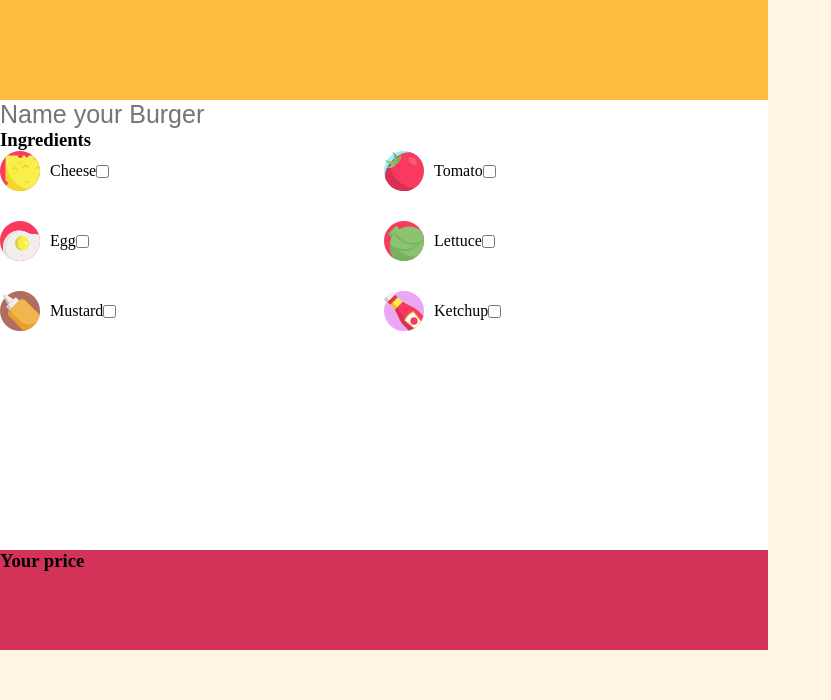
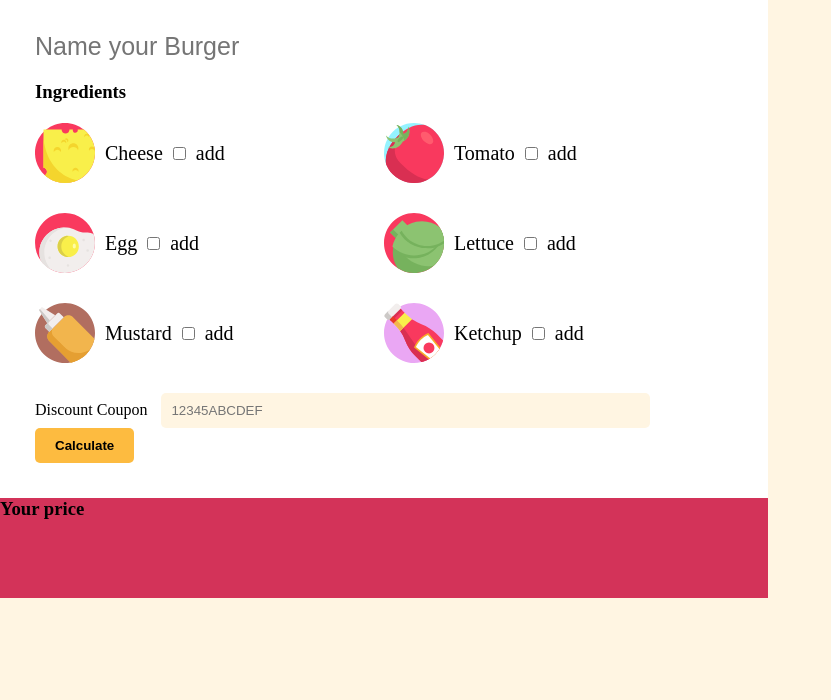
Before and after one commit to Lorenzo-Calzi/js-burger, a plain HTML site: page index.html in a window 1280 px wide. Shown: the part 100-800 px from the top of the page, without its empty margins (0-831 px from the left). Drawn offline with Linux system fonts and the light colour scheme.

Commit message:
Aggiunto coupon e correzioni generali

```diff
--- a/ASSETS/CSS/style.css
+++ b/ASSETS/CSS/style.css
@@ -10,20 +10,24 @@ body{
     width: 60%;
 }
 #site_header{
-    height: 200px;
+    padding: 30px;
     background-color: rgba(253, 187, 64, 1);
 }
 #site_main{
-    height: 450px;
+    padding: 35px;
     background-color: white;
 }
 #site_footer{
     height: 100px;
     background-color: rgba(211, 51, 89, 1);
 }
-input{
+#name_burger{
     border: none;
     font-size: 25px;
+}
+#site_main h3{
+    margin-top: 20px;
+    margin-bottom: 20px;
 }
 
 .burger{
@@ -41,6 +45,29 @@ input{
     margin-bottom: 30px;
 }
 .form_group img{
-    height: 40px;
+    height: 60px;
     margin-right: 10px;
 }
+.form_group label{
+    font-size: 20px;
+    margin-right: 10px;
+}
+input[type="checkbox"] {
+    margin-right: 10px;
+}
+
+button{
+    padding: 10px 20px 10px 20px;
+    border-radius: 5px;
+    background-color: rgba(253, 187, 64, 1);
+    border: none;
+    font-weight:600 ;
+}
+#coupon{
+    border: none;
+    background-color: rgba(255, 245, 226, 1);
+    border-radius: 5px;
+    width: 70%;
+    padding: 10px;
+    margin-left: 10px;
+}
--- a/ASSETS/JS/main.js
+++ b/ASSETS/JS/main.js
@@ -0,0 +1,28 @@
+var x = document.getElementById('cheese').getAttribute('date-price')
+console.log(x);
+
+document.querySelector('button').addEventListener('click', function () {
+    var burger_price = 10;
+    var checks = document.querySelectorAll("input[type='checkbox']");
+
+    var sumIngredients = null;
+    for(var i = 0; i < checks.length; i++) {
+        var element = checks[i];
+        if(element.checked) {
+            sumIngredients += Number(element.getAttribute('date-price'))
+        }
+    }
+
+    console.log(sumIngredients);
+    var totalPrice = burger_price  + sumIngredients;
+    console.log(totalPrice);
+
+    document.getElementById('total_price').innerHTML = totalPrice;
+
+
+    // Definire codici scnto e calcolo prezzo finale scontatato
+    var couponsList = [
+
+    ];
+
+});
--- a/index.html
+++ b/index.html
@@ -16,7 +16,7 @@
         </header>
 
         <main id="site_main">
-            <input type="text" placeholder="Name your Burger">
+            <input type="text" placeholder="Name your Burger" id="name_burger">
             <h3>Ingredients</h3>
 
             <div class="burger">
@@ -25,46 +25,61 @@
                     <div class="form_group">
                         <img src="./img/cheese.svg" alt="">
                         <label for="cheese">Cheese</label>
-                        <input type="checkbox" name="" id="" data-price="">
+                        <input type="checkbox" name="cheese" id="cheese" date-price="1">
+                        <label for="add">add</label>
                     </div>
 
                     <div class="form_group">
                         <img src="/img/fried-egg.svg" alt="">
-                        <label for="cheese">Egg</label>
-                        <input type="checkbox" name="" id="" data-price="">
+                        <label for="egg">Egg</label>
+                        <input type="checkbox" name="egg" id="egg" date-price="2">
+                        <label for="add">add</label>
                     </div>
 
                     <div class="form_group">
                         <img src="./img/mustard.svg" alt="">
-                        <label for="cheese">Mustard</label>
-                        <input type="checkbox" name="" id="" data-price="">
+                        <label for="mustard">Mustard</label>
+                        <input type="checkbox" name="mustard" id="mustard" date-price="0.5">
+                        <label for="add">add</label>
                     </div>
                 </div>
 
                 <div class="right">
                     <div class="form_group">
                         <img src="./img/tomato.svg" alt="">
-                        <label for="cheese">Tomato</label>
-                        <input type="checkbox" name="" id="" data-price="">
+                        <label for="tomato">Tomato</label>
+                        <input type="checkbox" name="tomato" id="tomato" date-price="1">
+                        <label for="add">add</label>
                     </div>
 
                     <div class="form_group">
                         <img src="./img/lettuce.svg" alt="">
-                        <label for="cheese">Lettuce</label>
-                        <input type="checkbox" name="" id="" data-price="">
+                        <label for="lettuce">Lettuce</label>
+                        <input type="checkbox" name="lettuce" id="lettuce" date-price="1.5">
+                        <label for="add">add</label>
                     </div>
 
                     <div class="form_group">
                         <img src="./img/ketchup.svg" alt="">
-                        <label for="cheese">Ketchup</label>
-                        <input type="checkbox" name="" id="" data-price="">
+                        <label for="ketchup">Ketchup</label>
+                        <input type="checkbox" name="ketchup" id="ketchup" date-price="0.5">
+                        <label for="add">add</label>
                     </div>
                 </div>
             </div>
+
+            <div>
+                <span>Discount Coupon</span>
+                <input type="text" placeholder="12345ABCDEF" id="coupon">
+            </div>
+            <button>Calculate</button>
+
         </main>
 
         <footer id="site_footer">
             <h3>Your price</h3>
+
+            <span id="total_price"></span>
         </footer>
 
     </div>
```
